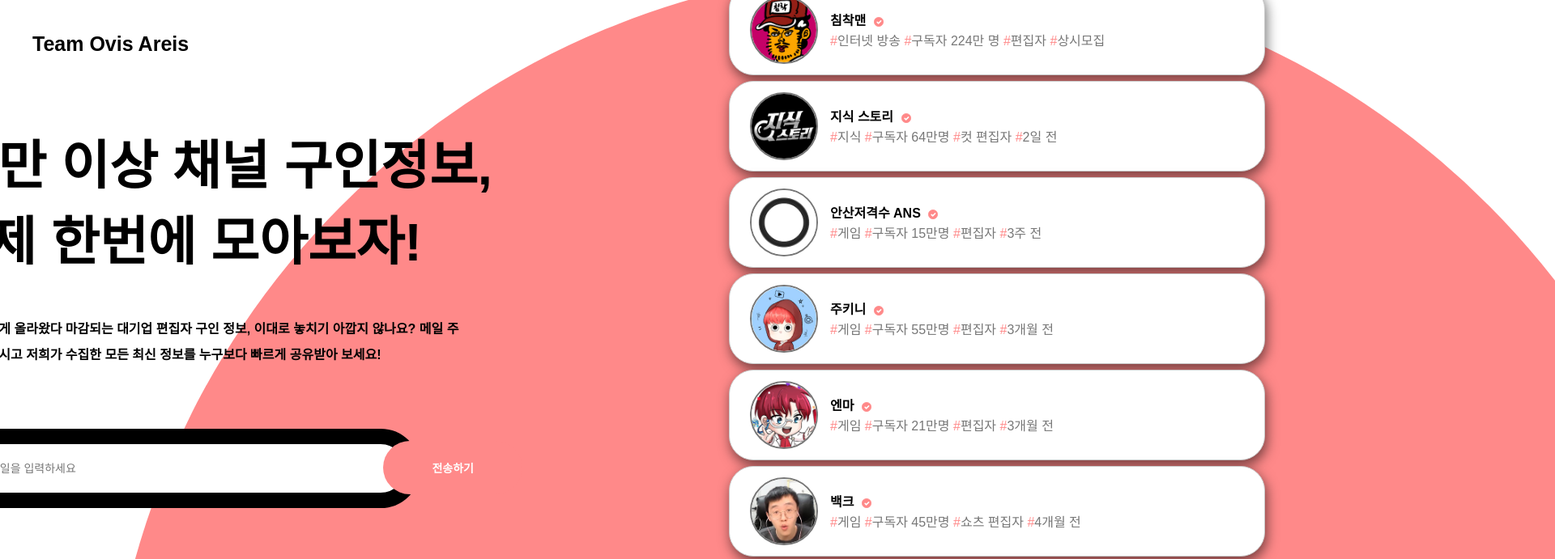
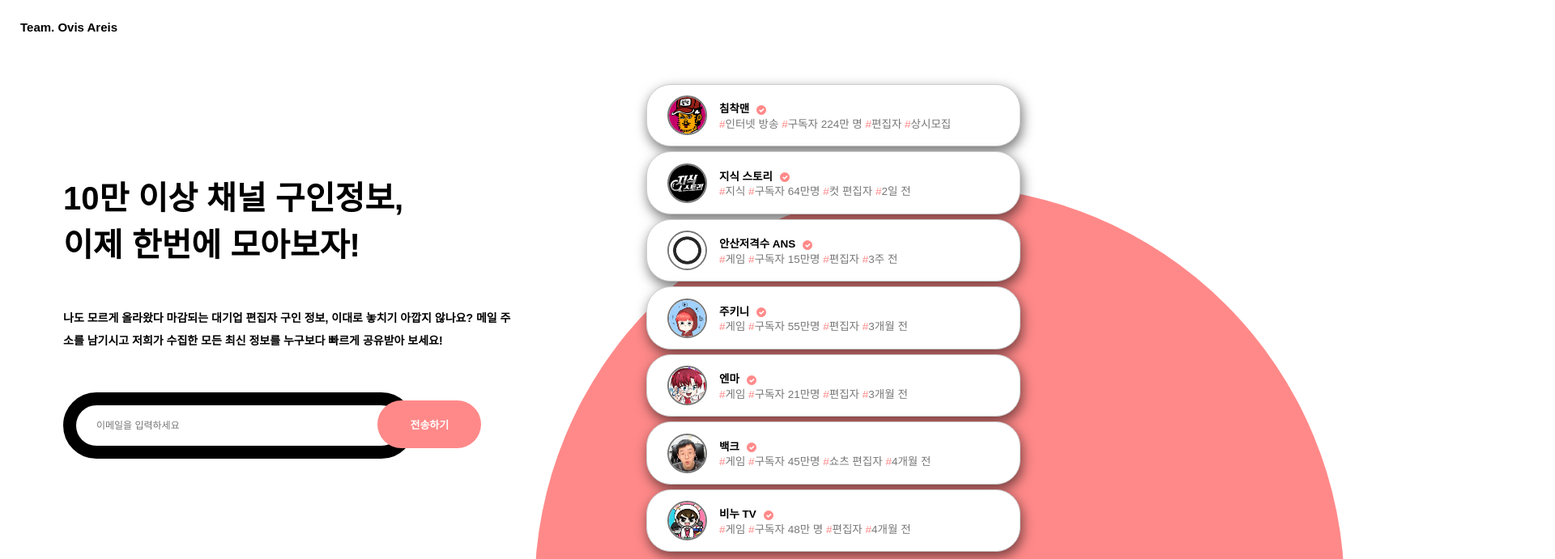
Before and after one commit to ChisaeHwang/Landing, a plain HTML site: page index.html in a window 1280 px wide. Shown: the top 691 px of the page at 81% size, 1920 px wide, since content can reach past the window. Drawn offline with Linux system fonts and the light colour scheme.

Commit message:
24inch mode

```diff
--- a/index.html
+++ b/index.html
@@ -7,7 +7,7 @@
     <link rel="stylesheet" href="style.css" />
   </head>
   <body>
-    <h1 class="main-title">Team Ovis Areis</h1>
+    <h1 class="main-title">Team. Ovis Areis</h1>
     <div class="container">
       <div class="left-content">
         <div class="left-box">
--- a/style.css
+++ b/style.css
@@ -24,11 +24,13 @@
 
 .container {
   align-items: flex-start;
-  width: 100vw;
-  max-width: 100vw;
+  width: 80vw; /* 처음에는 80%의 가로 폭을 사용 */
+  max-width: 1440px; /* 1440px을 초과하지 않게 설정 */
   display: flex;
   flex-wrap: nowrap;
-  margin-top: 60px; /* To accommodate the absolute positioned main title */
+  margin-top: 60px;
+  margin-left: auto; /* 가운데 정렬 */
+  margin-right: auto; /* 가운데 정렬 */
 }
 
 .left-content,
@@ -152,3 +154,160 @@
 .youtuber-tags {
   color: #777;
 }
+
+/* 27인치 (1920px) 미만 해상도 */
+@media screen and (max-width: 1920px) {
+  .container {
+    width: 75vw; /* 화면 크기에 따라 container 크기 조절 */
+  }
+}
+
+/* 24인치 (1680px) 미만 해상도 */
+@media screen and (max-width: 1680px) {
+  body::before {
+    content: ""; /* 필수적으로 빈 내용을 지정해줍니다 */
+    position: absolute; /* 절대 위치를 사용하여 원의 위치를 조정합니다 */
+    bottom: -510px; /* 하단에서 원의 반만큼 올리기 위해 사용 (1400px의 절반) */
+    right: -380px; /* 우측에서 원의 반만큼 옮기기 위해 사용 (1400px의 절반) */
+    width: 1000px;
+    height: 1000px;
+    background-color: #ff8989;
+    border-radius: 50%; /* 원 모양을 만들기 위해 지정 */
+    z-index: -1; /* 기타 콘텐츠 위에 원이 나타나지 않도록 지정 */
+  }
+
+  .container {
+    align-items: flex-start;
+    width: 80vw; /* 처음에는 80%의 가로 폭을 사용 */
+    max-width: 1440px; /* 1440px을 초과하지 않게 설정 */
+    display: flex;
+    flex-wrap: nowrap;
+    margin-top: 60px;
+    margin-left: auto; /* 가운데 정렬 */
+    margin-right: auto; /* 가운데 정렬 */
+  }
+
+  .left-content,
+  .right-content {
+    flex: 1;
+    padding: 20px;
+  }
+
+  .left-content {
+    width: 50%;
+    padding: 20px;
+    display: flex; /* 추가된 부분 */
+    align-items: center; /* 추가된 부분 */
+    justify-content: center; /* 만약 가로 정렬도 원한다면 추가 */
+    height: 1000px;
+  }
+
+  .left-box {
+    align-items: center;
+  }
+
+  h1.main-title {
+    position: absolute;
+    top: 25px;
+    left: 25px;
+    margin: 0;
+    font-size: 15px;
+  }
+
+  .subtitle {
+    width: 450px;
+    font-size: 40px;
+    margin-top: 0;
+    margin-bottom: 50px;
+    font-weight: bold;
+    margin-left: -70px;
+  }
+
+  .description {
+    margin-top: 0;
+    margin-left: -70px;
+    margin-bottom: 50px;
+    width: 560px;
+    font-size: 14px;
+    font-weight: 600;
+    line-height: 2; /* 기본값보다 큰 값으로 설정하여 간격을 넓힙니다. */
+  }
+
+  input[type="email"] {
+    margin-top: 0;
+    padding: 10px 5px; /* 패딩의 위아래 값을 조금 늘려줍니다. */
+    width: 80%;
+    height: 30px; /* 높이를 직접 지정합니다. */
+    font-size: 12px; /* 폰트 크기를 늘려줍니다. */
+    border: 2cap solid;
+    border-radius: 50px;
+    margin-left: -70px;
+    text-indent: 20px;
+  }
+
+  button {
+    margin-top: 10px;
+    margin-left: -50px;
+    padding: 20px 40px;
+    background-color: #ff8989;
+    color: #fff;
+    border: none;
+    font-weight: bold;
+    font-size: 13px;
+    border-radius: 50px;
+    cursor: pointer;
+  }
+
+  .hashtag {
+    color: #ff8989;
+  }
+
+  .right-content {
+    display: flex;
+    flex-direction: column;
+    display: flex; /* 추가된 부분 */
+    align-items: center; /* 추가된 부분 */
+    justify-content: center; /* 만약 가로 정렬도 원한다면 추가 */
+    height: 1000px;
+  }
+
+  .youtuber-wrap {
+    margin-left: 120px;
+  }
+
+  .youtuber-box {
+    width: 450px;
+    min-height: 20px;
+    display: flex;
+    align-items: center;
+    border: 1px solid #ccc;
+    background-color: white;
+    font-size: 13.5px;
+    padding: 5px;
+    margin-top: 6px;
+    border-radius: 30px;
+    box-shadow: 2px 6px 15px rgba(0, 0, 0, 0.55); /* 그림자 추가 */
+  }
+
+  .youtuber-image {
+    width: 45px;
+    height: 45px;
+    border-radius: 50%;
+    margin-right: 15px;
+    margin-left: 20px;
+    border: 2px solid #777; /* 테두리 색상을 #ff8989로 지정. 두께는 2px로 설정 */
+  }
+
+  .youtuber-info {
+    flex: 1;
+  }
+
+  .youtuber-name {
+    font-weight: bold;
+    margin-bottom: -15px;
+  }
+
+  .youtuber-tags {
+    color: #777;
+  }
+}
```
